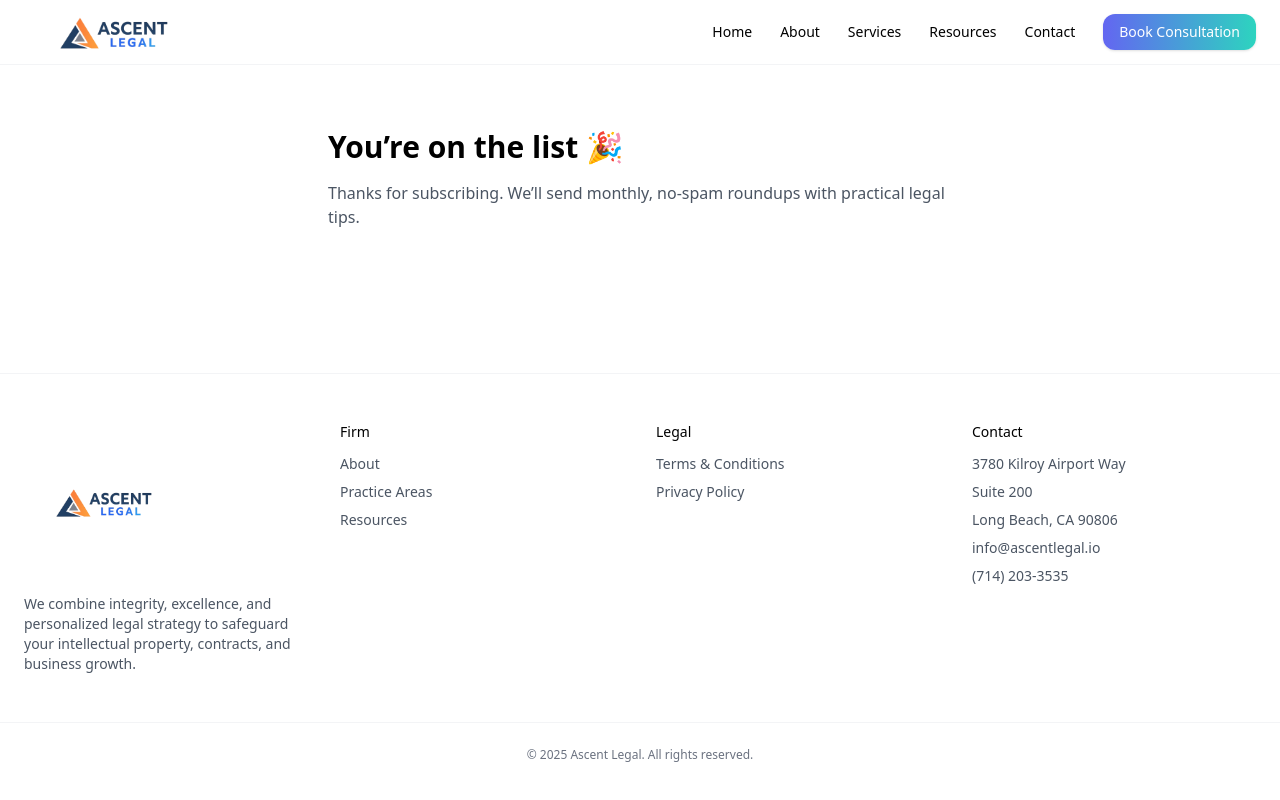
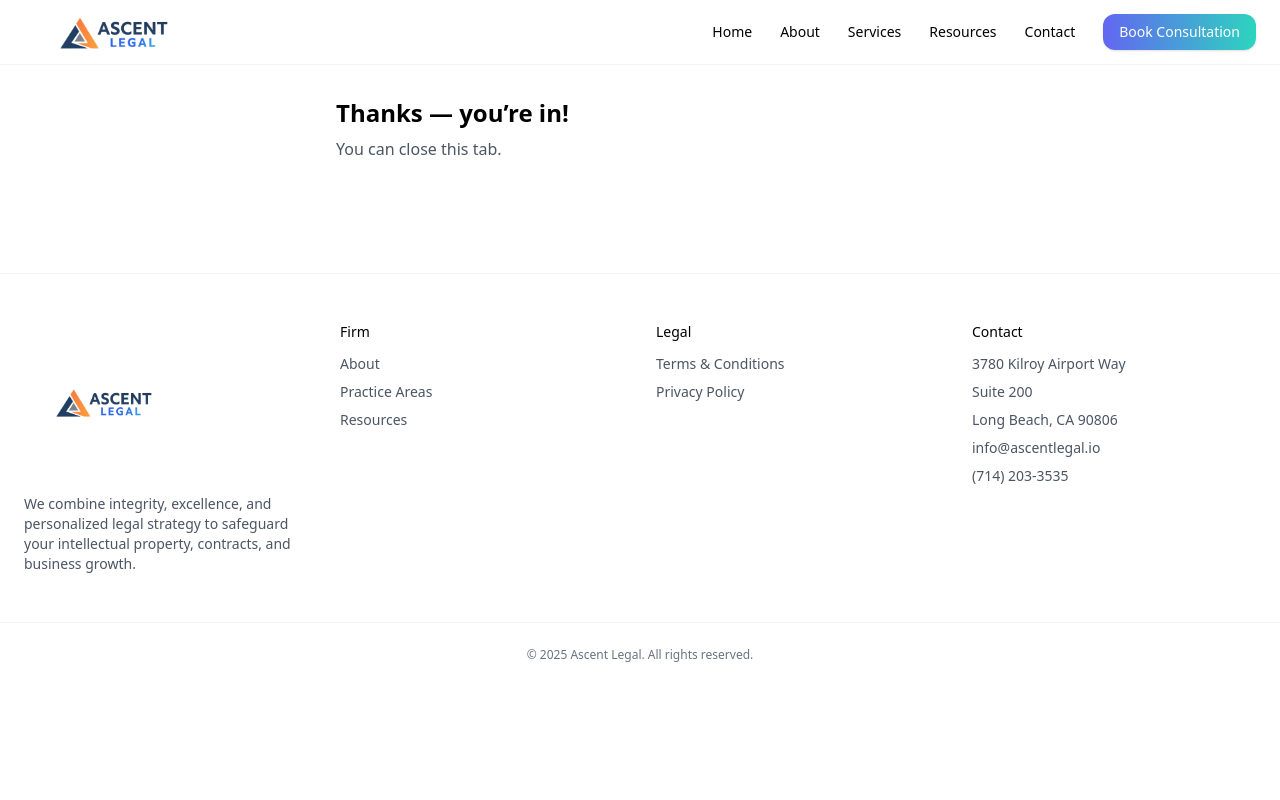
Before and after one commit to ajdreams17/Ascentlegal, a Next.js app: page /Thanks in a window 1280 px wide. Built offline with nearby package versions, Linux system fonts and the light colour scheme; no server answers.

Commit message:
Update page.jsx

```diff
--- a/app/Thanks/page.jsx
+++ b/app/Thanks/page.jsx
@@ -1,12 +1,8 @@
-export const metadata = { title: "Thanks | Ascent Legal" };
-
 export default function ThanksPage() {
   return (
-    <main className="mx-auto max-w-2xl px-6 py-16">
-      <h1 className="text-3xl font-bold">You’re on the list 🎉</h1>
-      <p className="mt-4 text-gray-600">
-        Thanks for subscribing. We’ll send monthly, no-spam roundups with practical legal tips.
-      </p>
+    <main className="mx-auto max-w-2xl p-8">
+      <h1 className="text-2xl font-semibold">Thanks — you’re in!</h1>
+      <p className="mt-2 text-gray-600">You can close this tab.</p>
     </main>
   );
 }
```
